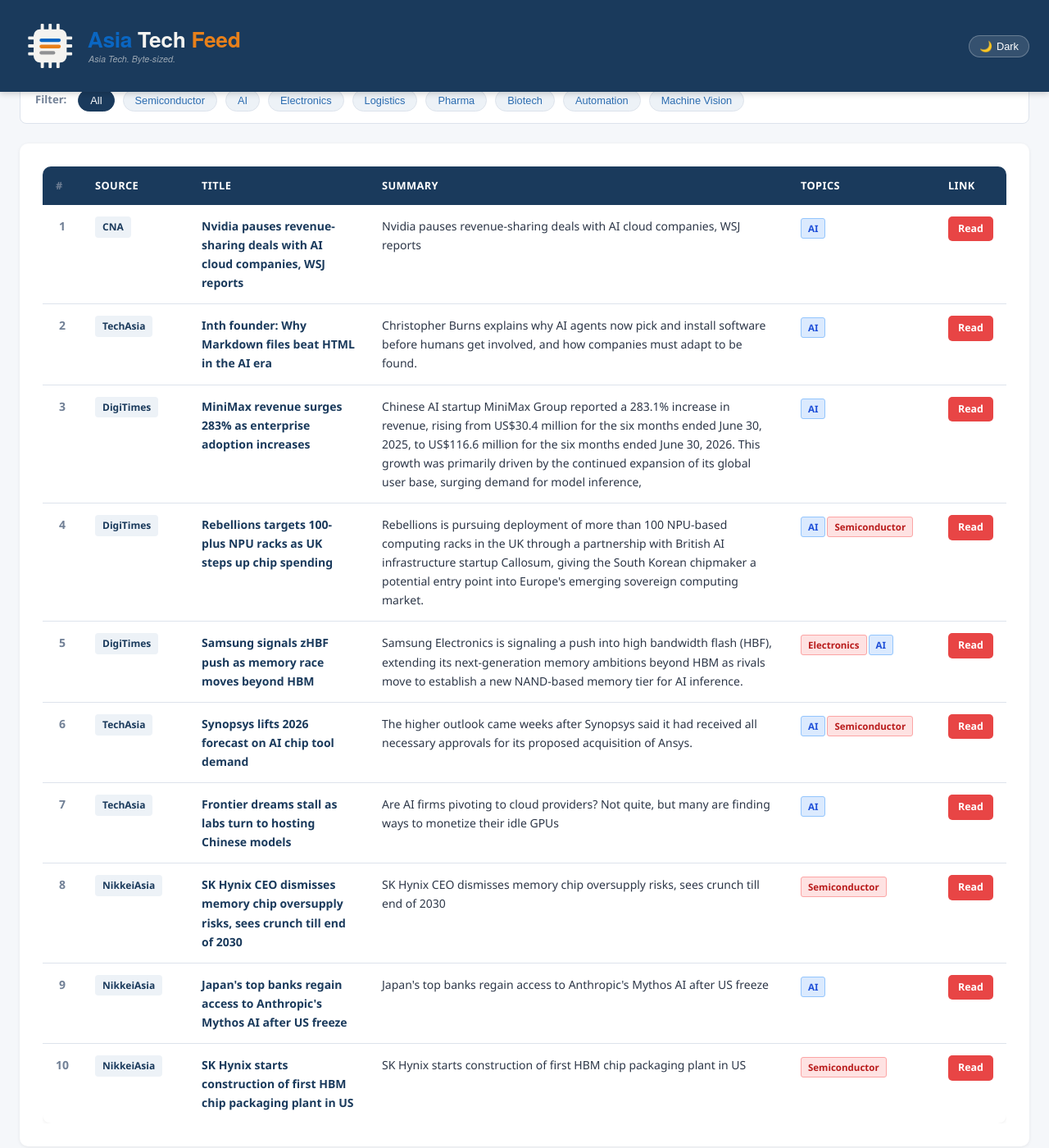
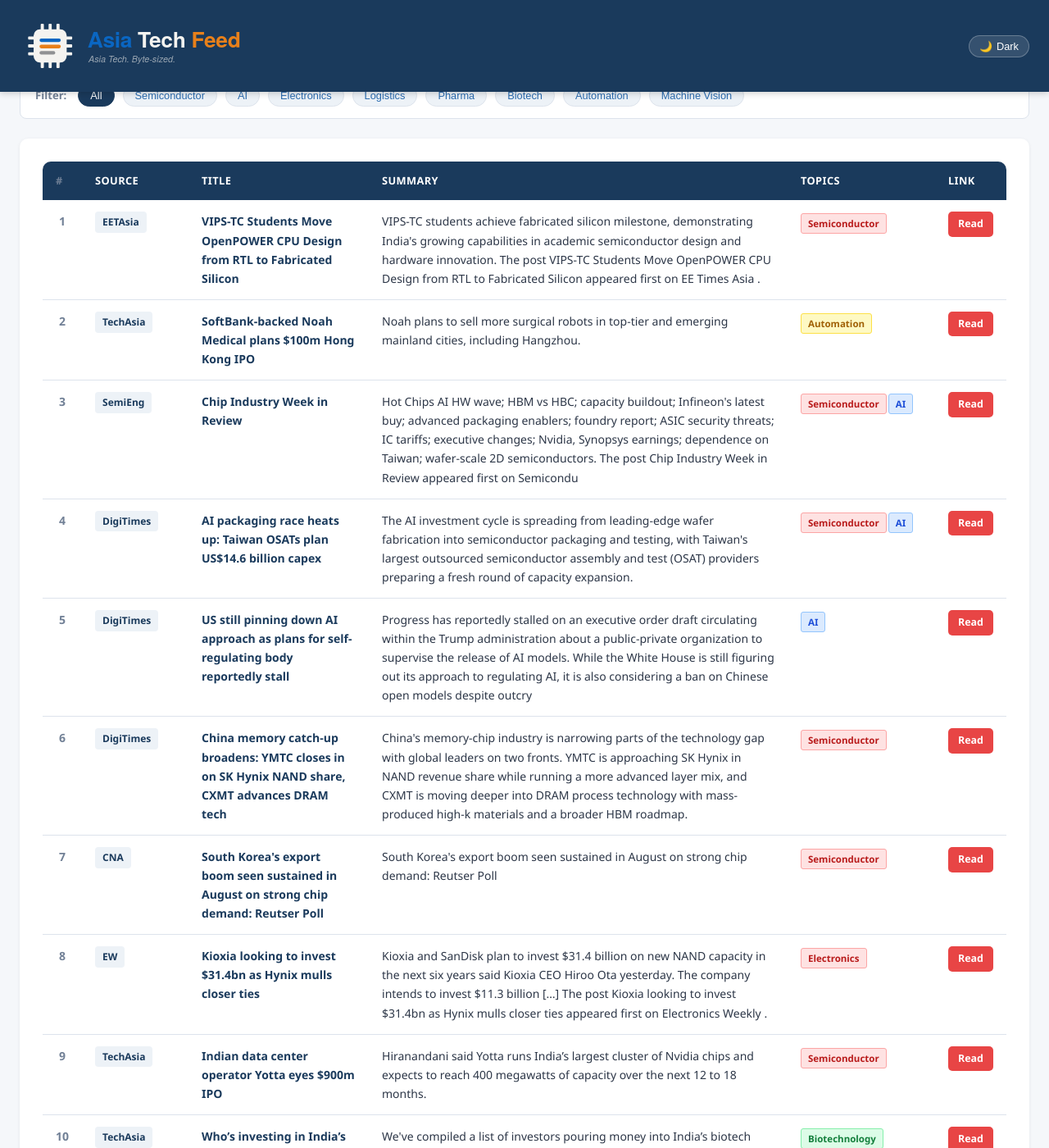
Before and after one commit to asiatechfeed/Asia-Tech-Feed, a Jekyll site: the page built from _posts/2026-08-28-asia-tech-news-digest.md, in a window 1280 px wide and 1400 px high, scrolled down 655 px. Shown: the whole window at 82% size. Built offline with Jekyll 4.4.1, drawn with Linux system fonts in a browser that asks for light colours; a script that is not in the unit is left out; some of the changed text lies outside the part shown.

Commit message:
📰 News digest 2026-08-28 (10 articles)

```diff
--- a/_posts/2026-08-28-asia-tech-news-digest.md
+++ b/_posts/2026-08-28-asia-tech-news-digest.md
@@ -1,16 +1,16 @@
 ---
 layout: post
 title: "Asia Tech News Digest - August 28, 2026"
-date: 2026-08-28 08:01:43 +0800
+date: 2026-08-28 16:00:56 +0800
 articles_count: 10
-sources_count: 4
-sources: ["CNA", "DigiTimes", "NikkeiAsia", "TechAsia"]
+sources_count: 6
+sources: ["CNA", "DigiTimes", "EETAsia", "EW", "SemiEng", "TechAsia"]
 csv_file: /assets/data/news-2026-08-28.tsv
-featured_title: "Nvidia pauses revenue-sharing deals with AI cloud companies, WSJ reports"
-featured_url: "https://www.channelnewsasia.com/business/nvidia-pauses-revenue-sharing-deals-ai-cloud-companies-wsj-reports-6346451"
-featured_source: "CNA"
-featured_summary: "Nvidia pauses revenue-sharing deals with AI cloud companies, WSJ reports"
-featured_image: "https://dam.mediacorp.sg/image/upload/s--1xWDpmKO--/c_fill,g_auto,h_676,w_1200/fl_relative,g_south_east,l_mediacorp:cna:watermark:2024-04:reuters_1,w_0.1/f_auto,q_auto/v1/one-cms/core/2026-08-27T223140Z_1_LYNXMPEM7Q1TE_RTROPTP_3_NVIDIA-RESULTS.JPG?itok=N9Kc5WqJ"
+featured_title: "VIPS-TC Students Move OpenPOWER CPU Design from RTL to Fabricated Silicon"
+featured_url: "https://www.eetasia.com/vips-tc-students-move-openpower-cpu-design-from-rtl-to-fabricated-silicon/"
+featured_source: "EETAsia"
+featured_summary: "VIPS-TC students achieve fabricated silicon milestone, demonstrating India's growing capabilities in academic semiconductor design and hardware innovation. The post VIPS-TC Students Move OpenPOWER CPU Design from RTL to Fabricated Silicon appeared first on EE Times Asia ."
+featured_image: ""
 ---
 
 <table class="news-table">
@@ -27,83 +27,83 @@ featured_image: "https://dam.mediacorp.sg/image/upload/s--1xWDpmKO--/c_fill,g_au
 <tbody>
 <tr>
   <td class="col-num">1</td>
-  <td class="col-source"><span class="source-badge">CNA</span></td>
-  <td class="col-title"><span class="article-title">Nvidia pauses revenue-sharing deals with AI cloud companies, WSJ reports</span></td>
-  <td class="col-summary">Nvidia pauses revenue-sharing deals with AI cloud companies, WSJ reports</td>
-  <td class="col-tags"><span class="tag ai">AI</span></td>
-  <td class="col-link"><a class="btn-link" href="https://www.channelnewsasia.com/business/nvidia-pauses-revenue-sharing-deals-ai-cloud-companies-wsj-reports-6346451" target="_blank" rel="noopener">Read</a></td>
+  <td class="col-source"><span class="source-badge">EETAsia</span></td>
+  <td class="col-title"><span class="article-title">VIPS-TC Students Move OpenPOWER CPU Design from RTL to Fabricated Silicon</span></td>
+  <td class="col-summary">VIPS-TC students achieve fabricated silicon milestone, demonstrating India's growing capabilities in academic semiconductor design and hardware innovation. The post VIPS-TC Students Move OpenPOWER CPU Design from RTL to Fabricated Silicon appeared first on EE Times Asia .</td>
+  <td class="col-tags"><span class="tag semi">Semiconductor</span></td>
+  <td class="col-link"><a class="btn-link" href="https://www.eetasia.com/vips-tc-students-move-openpower-cpu-design-from-rtl-to-fabricated-silicon/" target="_blank" rel="noopener">Read</a></td>
 </tr>
 <tr>
   <td class="col-num">2</td>
   <td class="col-source"><span class="source-badge">TechAsia</span></td>
-  <td class="col-title"><span class="article-title">Inth founder: Why Markdown files beat HTML in the AI era</span></td>
-  <td class="col-summary">Christopher Burns explains why AI agents now pick and install software before humans get involved, and how companies must adapt to be found.</td>
-  <td class="col-tags"><span class="tag ai">AI</span></td>
-  <td class="col-link"><a class="btn-link" href="https://www.techinasia.com/inth-founder-ai-agents-are-your-new-customers" target="_blank" rel="noopener">Read</a></td>
+  <td class="col-title"><span class="article-title">SoftBank-backed Noah Medical plans $100m Hong Kong IPO</span></td>
+  <td class="col-summary">Noah plans to sell more surgical robots in top-tier and emerging mainland cities, including Hangzhou.</td>
+  <td class="col-tags"><span class="tag auto">Automation</span></td>
+  <td class="col-link"><a class="btn-link" href="https://www.techinasia.com/endowus-ceo-gregory-van-optimistic-profitability" target="_blank" rel="noopener">Read</a></td>
 </tr>
 <tr>
   <td class="col-num">3</td>
-  <td class="col-source"><span class="source-badge">DigiTimes</span></td>
-  <td class="col-title"><span class="article-title">MiniMax revenue surges 283% as enterprise adoption increases</span></td>
-  <td class="col-summary">Chinese AI startup MiniMax Group reported a 283.1% increase in revenue, rising from US$30.4 million for the six months ended June 30, 2025, to US$116.6 million for the six months ended June 30, 2026. This growth was primarily driven by the continued expansion of its global user base, surging demand for model inference,</td>
-  <td class="col-tags"><span class="tag ai">AI</span></td>
-  <td class="col-link"><a class="btn-link" href="https://www.digitimes.com/news/a20260827VL231/china-ai-startup-adoption-growth-revenue.html" target="_blank" rel="noopener">Read</a></td>
+  <td class="col-source"><span class="source-badge">SemiEng</span></td>
+  <td class="col-title"><span class="article-title">Chip Industry Week in Review</span></td>
+  <td class="col-summary">Hot Chips AI HW wave; HBM vs HBC; capacity buildout; Infineon's latest buy; advanced packaging enablers; foundry report; ASIC security threats; IC tariffs; executive changes; Nvidia, Synopsys earnings; dependence on Taiwan; wafer-scale 2D semiconductors. The post Chip Industry Week in Review appeared first on Semicondu</td>
+  <td class="col-tags"><span class="tag semi">Semiconductor</span><span class="tag ai">AI</span></td>
+  <td class="col-link"><a class="btn-link" href="https://semiengineering.com/chip-industry-week-in-review-153/" target="_blank" rel="noopener">Read</a></td>
 </tr>
 <tr>
   <td class="col-num">4</td>
   <td class="col-source"><span class="source-badge">DigiTimes</span></td>
-  <td class="col-title"><span class="article-title">Rebellions targets 100-plus NPU racks as UK steps up chip spending</span></td>
-  <td class="col-summary">Rebellions is pursuing deployment of more than 100 NPU-based computing racks in the UK through a partnership with British AI infrastructure startup Callosum, giving the South Korean chipmaker a potential entry point into Europe's emerging sovereign computing market.</td>
-  <td class="col-tags"><span class="tag ai">AI</span><span class="tag semi">Semiconductor</span></td>
-  <td class="col-link"><a class="btn-link" href="https://www.digitimes.com/news/a20260827VL230/uk-npu-infrastructure-partnership-software.html" target="_blank" rel="noopener">Read</a></td>
+  <td class="col-title"><span class="article-title">AI packaging race heats up: Taiwan OSATs plan US$14.6 billion capex</span></td>
+  <td class="col-summary">The AI investment cycle is spreading from leading-edge wafer fabrication into semiconductor packaging and testing, with Taiwan's largest outsourced semiconductor assembly and test (OSAT) providers preparing a fresh round of capacity expansion.</td>
+  <td class="col-tags"><span class="tag semi">Semiconductor</span><span class="tag ai">AI</span></td>
+  <td class="col-link"><a class="btn-link" href="https://www.digitimes.com/news/a20260828PD224/king-yuan-ase-powertech-capex-investment-packaging-testing-taiwan.html" target="_blank" rel="noopener">Read</a></td>
 </tr>
 <tr>
   <td class="col-num">5</td>
   <td class="col-source"><span class="source-badge">DigiTimes</span></td>
-  <td class="col-title"><span class="article-title">Samsung signals zHBF push as memory race moves beyond HBM</span></td>
-  <td class="col-summary">Samsung Electronics is signaling a push into high bandwidth flash (HBF), extending its next-generation memory ambitions beyond HBM as rivals move to establish a new NAND-based memory tier for AI inference.</td>
-  <td class="col-tags"><span class="tag semi">Electronics</span><span class="tag ai">AI</span></td>
-  <td class="col-link"><a class="btn-link" href="https://www.digitimes.com/news/a20260827VL229/samsung-hbm-bandwidth-capacity-2026.html" target="_blank" rel="noopener">Read</a></td>
+  <td class="col-title"><span class="article-title">US still pinning down AI approach as plans for self-regulating body reportedly stall</span></td>
+  <td class="col-summary">Progress has reportedly stalled on an executive order draft circulating within the Trump administration about a public-private organization to supervise the release of AI models. While the White House is still figuring out its approach to regulating AI, it is also considering a ban on Chinese open models despite outcry</td>
+  <td class="col-tags"><span class="tag ai">AI</span></td>
+  <td class="col-link"><a class="btn-link" href="https://www.digitimes.com/news/a20260828VL212/usa-ai-regulation-ban.html" target="_blank" rel="noopener">Read</a></td>
 </tr>
 <tr>
   <td class="col-num">6</td>
-  <td class="col-source"><span class="source-badge">TechAsia</span></td>
-  <td class="col-title"><span class="article-title">Synopsys lifts 2026 forecast on AI chip tool demand</span></td>
-  <td class="col-summary">The higher outlook came weeks after Synopsys said it had received all necessary approvals for its proposed acquisition of Ansys.</td>
-  <td class="col-tags"><span class="tag ai">AI</span><span class="tag semi">Semiconductor</span></td>
-  <td class="col-link"><a class="btn-link" href="https://www.techinasia.com/us-chip-design-software-firm-posts-1-7b-revenue-below-forecast" target="_blank" rel="noopener">Read</a></td>
+  <td class="col-source"><span class="source-badge">DigiTimes</span></td>
+  <td class="col-title"><span class="article-title">China memory catch-up broadens: YMTC closes in on SK Hynix NAND share, CXMT advances DRAM tech</span></td>
+  <td class="col-summary">China's memory-chip industry is narrowing parts of the technology gap with global leaders on two fronts. YMTC is approaching SK Hynix in NAND revenue share while running a more advanced layer mix, and CXMT is moving deeper into DRAM process technology with mass-produced high-k materials and a broader HBM roadmap.</td>
+  <td class="col-tags"><span class="tag semi">Semiconductor</span></td>
+  <td class="col-link"><a class="btn-link" href="https://www.digitimes.com/news/a20260828VL214/nand-dram-technology-sk-hynix-cxmt.html" target="_blank" rel="noopener">Read</a></td>
 </tr>
 <tr>
   <td class="col-num">7</td>
-  <td class="col-source"><span class="source-badge">TechAsia</span></td>
-  <td class="col-title"><span class="article-title">Frontier dreams stall as labs turn to hosting Chinese models</span></td>
-  <td class="col-summary">Are AI firms pivoting to cloud providers? Not quite, but many are finding ways to monetize their idle GPUs</td>
-  <td class="col-tags"><span class="tag ai">AI</span></td>
-  <td class="col-link"><a class="btn-link" href="https://www.techinasia.com/ai-labs-switching-training-inference" target="_blank" rel="noopener">Read</a></td>
+  <td class="col-source"><span class="source-badge">CNA</span></td>
+  <td class="col-title"><span class="article-title">South Korea's export boom seen sustained in August on strong chip demand: Reutser Poll</span></td>
+  <td class="col-summary">South Korea's export boom seen sustained in August on strong chip demand: Reutser Poll</td>
+  <td class="col-tags"><span class="tag semi">Semiconductor</span></td>
+  <td class="col-link"><a class="btn-link" href="https://www.channelnewsasia.com/business/south-koreas-export-boom-seen-sustained-in-august-strong-chip-demand-reutser-poll-6347121" target="_blank" rel="noopener">Read</a></td>
 </tr>
 <tr>
   <td class="col-num">8</td>
-  <td class="col-source"><span class="source-badge">NikkeiAsia</span></td>
-  <td class="col-title"><span class="article-title">SK Hynix CEO dismisses memory chip oversupply risks, sees crunch till end of 2030</span></td>
-  <td class="col-summary">SK Hynix CEO dismisses memory chip oversupply risks, sees crunch till end of 2030</td>
-  <td class="col-tags"><span class="tag semi">Semiconductor</span></td>
-  <td class="col-link"><a class="btn-link" href="https://asia.nikkei.com/business/tech/semiconductors/sk-hynix-ceo-dismisses-memory-chip-oversupply-risks-sees-crunch-till-end-of-2030" target="_blank" rel="noopener">Read</a></td>
+  <td class="col-source"><span class="source-badge">EW</span></td>
+  <td class="col-title"><span class="article-title">Kioxia looking to invest $31.4bn as Hynix mulls closer ties</span></td>
+  <td class="col-summary">Kioxia and SanDisk plan to invest $31.4 billion on new NAND capacity in the next six years said Kioxia CEO Hiroo Ota yesterday. The company intends to invest $11.3 billion […] The post Kioxia looking to invest $31.4bn as Hynix mulls closer ties appeared first on Electronics Weekly .</td>
+  <td class="col-tags"><span class="tag semi">Electronics</span></td>
+  <td class="col-link"><a class="btn-link" href="https://www.electronicsweekly.com/news/business/kioxia-looking-to-invest-31-4bn-as-hynix-mulls-closer-ties-2026-08/" target="_blank" rel="noopener">Read</a></td>
 </tr>
 <tr>
   <td class="col-num">9</td>
-  <td class="col-source"><span class="source-badge">NikkeiAsia</span></td>
-  <td class="col-title"><span class="article-title">Japan's top banks regain access to Anthropic's Mythos AI after US freeze</span></td>
-  <td class="col-summary">Japan's top banks regain access to Anthropic's Mythos AI after US freeze</td>
-  <td class="col-tags"><span class="tag ai">AI</span></td>
-  <td class="col-link"><a class="btn-link" href="https://asia.nikkei.com/business/technology/artificial-intelligence/japan-s-top-banks-regain-access-to-anthropic-s-mythos-ai-after-us-freeze" target="_blank" rel="noopener">Read</a></td>
+  <td class="col-source"><span class="source-badge">TechAsia</span></td>
+  <td class="col-title"><span class="article-title">Indian data center operator Yotta eyes $900m IPO</span></td>
+  <td class="col-summary">Hiranandani said Yotta runs India’s largest cluster of Nvidia chips and expects to reach 400 megawatts of capacity over the next 12 to 18 months.</td>
+  <td class="col-tags"><span class="tag semi">Semiconductor</span></td>
+  <td class="col-link"><a class="btn-link" href="https://www.techinasia.com/temasekbacked-stt-gdc-weighs-500m-india-ipo" target="_blank" rel="noopener">Read</a></td>
 </tr>
 <tr>
   <td class="col-num">10</td>
-  <td class="col-source"><span class="source-badge">NikkeiAsia</span></td>
-  <td class="col-title"><span class="article-title">SK Hynix starts construction of first HBM chip packaging plant in US</span></td>
-  <td class="col-summary">SK Hynix starts construction of first HBM chip packaging plant in US</td>
-  <td class="col-tags"><span class="tag semi">Semiconductor</span></td>
-  <td class="col-link"><a class="btn-link" href="https://asia.nikkei.com/business/technology/artificial-intelligence/sk-hynix-starts-construction-of-first-hbm-chip-packaging-plant-in-us" target="_blank" rel="noopener">Read</a></td>
+  <td class="col-source"><span class="source-badge">TechAsia</span></td>
+  <td class="col-title"><span class="article-title">Who’s investing in India’s biotech startups?</span></td>
+  <td class="col-summary">We've compiled a list of investors pouring money into India’s biotech startups.</td>
+  <td class="col-tags"><span class="tag bio">Biotechnology</span></td>
+  <td class="col-link"><a class="btn-link" href="https://www.techinasia.com/whos-investing-indias-biotech-startups" target="_blank" rel="noopener">Read</a></td>
 </tr>
 </tbody>
 </table>
```
Also changed, not shown: _data/seen_urls.json (+11 -1 lines), _digest_meta.json (+27 -25 lines), assets/data/news-2026-08-28.tsv (+10 -10 lines), assets/data/search-index.json.
